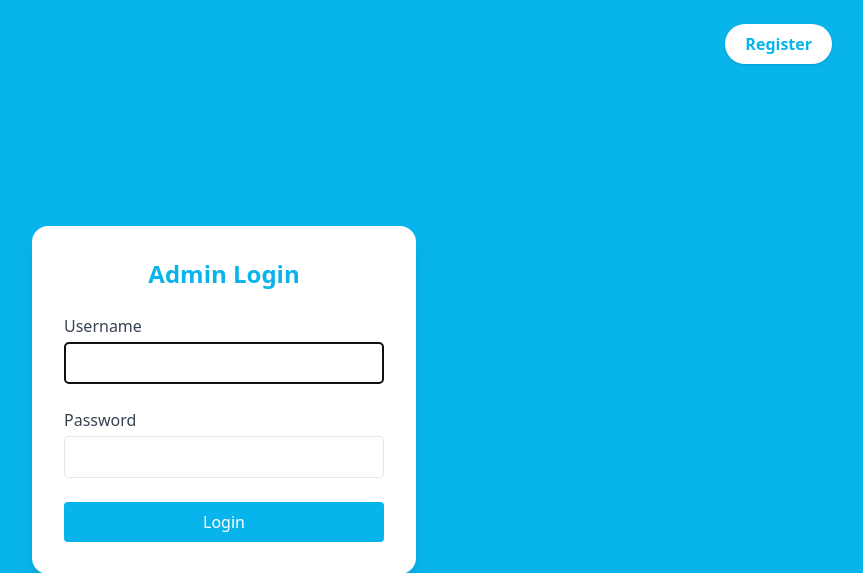
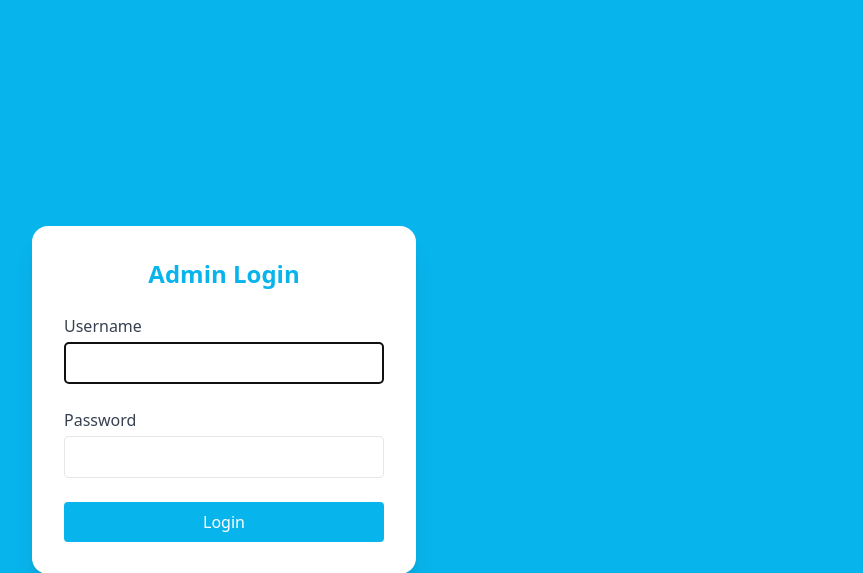
Before and after one commit to ITEmmanuel/taxworkshop, a Django app: page / in a window 1280 px wide. Shown: the top 573 px of the page, without its empty margins (416-1279 px from the left). Run offline with Django 5.2, Linux system fonts and the light colour scheme; some libraries are stand-ins or nearby versions.

Commit message:
Remove Register button from base template to fix NoReverseMatch error (public registration disabled)

```diff
--- a/templates/base.html
+++ b/templates/base.html
@@ -28,7 +28,7 @@
     {% block extra_css %}{% endblock %}
 </head>
 <body class="bg-msublue min-h-screen flex items-center justify-center relative">
-    <a href="{% url 'register' %}" class="absolute top-6 right-8 bg-white text-msublue font-bold px-5 py-2 rounded-full shadow hover:bg-blue-50 transition-all">Register</a>
+
     <main class="w-full">
         {% block content %}{% endblock %}
     </main>
```
